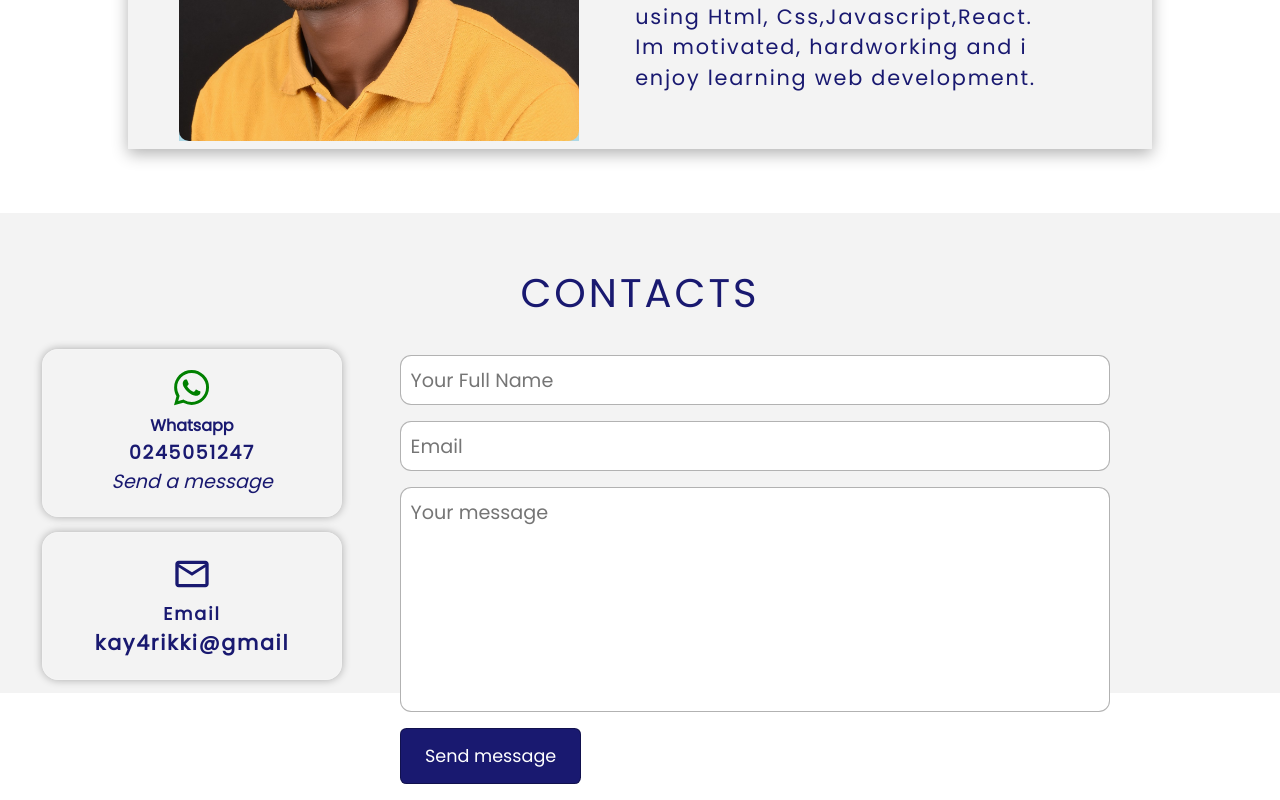
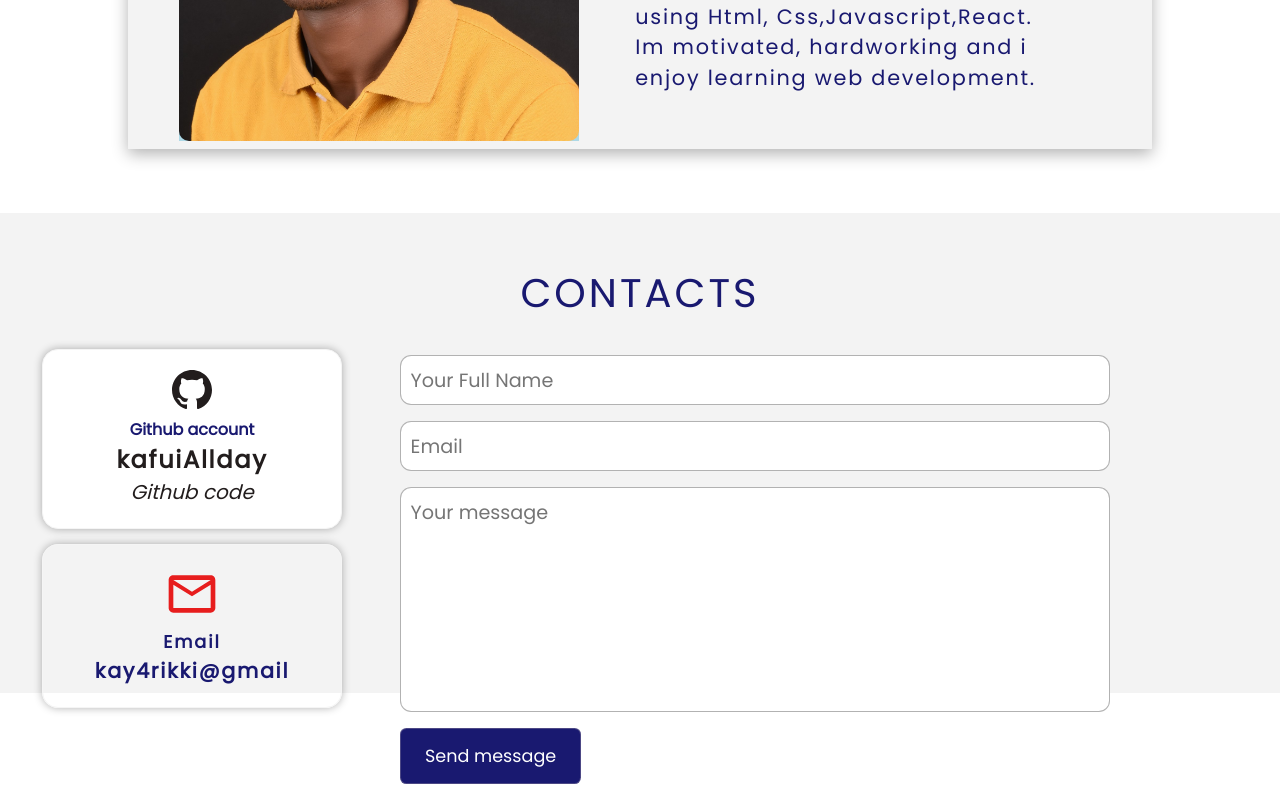
Before and after one commit to kafuiAllday/React-portfolio-site, a React (Create React App) app: page / in a window 1280 px wide. Shown: the part 2307-3107 px from the top of the page. Built offline with nearby package versions, Linux system fonts and the light colour scheme.

Commit message:
contact section

```diff
--- a/src/components/Contact/Contact.css
+++ b/src/components/Contact/Contact.css
@@ -25,7 +25,7 @@
     padding: .6rem;
 
 }
-.Wa{
+.github{
     border: 1px solid whitesmoke;
     padding: 1.3rem;
     border-radius: 1rem;
@@ -33,12 +33,25 @@
     margin: 0 auto;
     box-shadow: 0 0 8px rgba(0,0,0,0.3);
     color: midnightblue;
+    background-color: #fff;
+}
+.github h3{
+    letter-spacing: .11rem;
+    color: rgb(34, 29, 29);
+    font-size: 1.5rem;
+}
+
+.github a{
+    font-size: 20px;
+    font-style: italic;
+    text-decoration: none;
+
+    color:rgb(34, 29, 29)
+}
+.github a:hover{
+    text-decoration: underline;
 
 }
-.Wa h3{
-    letter-spacing: .11rem;
-}
-
 
 .Mail{
     border: 1px solid whitesmoke;
@@ -46,16 +59,18 @@
     box-shadow: 0 0 8px rgba(0,0,0,0.3);
     margin: 15px auto;
     padding: 1.3rem;
-    color: midnightblue;
+    color: rgb(231, 29, 29);
     font-size: 1.1rem;
     border-radius: 1rem;
 
 }
 .Mail h3{
     letter-spacing: .11rem;
+    color: midnightblue;
 }
 .Mail h4{
     letter-spacing: .12rem;
+    color: midnightblue;
 }
 
 form{
@@ -77,29 +92,22 @@ input,textarea{
     width: max-content;
     display: block;
     padding: 0.9rem 1.5rem;
-    border: 1px solid rgba(0,0,0,0.3);
+    border: 1px solid rgba(194, 181, 181, 0.3);
     border-radius: .4rem;
     color: white;
     font-size: 1.1rem;
 
 }
-.Wa .wsap{
-    font-size: 2.2rem;
-    color: green;
+.github .git{
+    font-size: 2.5rem;
+    color: rgb(34, 29, 29);
 
 }
 
-.Wa a{
-    text-decoration: none;
-    color: midnightblue;
-    font-size: 1.2rem;
-    font-style: italic;
-}
-.Wa a:hover{
-    color: green;
-}
+
+
 .Mail .email{
-    font-size: 2.5rem;
+    font-size: 3.5rem;
 }
 .contact_btn a{
     text-decoration: none;
--- a/src/components/Contact/Contact.jsx
+++ b/src/components/Contact/Contact.jsx
@@ -1,7 +1,7 @@
 import './Contact.css'
 import {MdOutlineEmail} from 'react-icons/md'
 import {BsWhatsapp} from 'react-icons/bs'
-
+import {GoMarkGithub} from 'react-icons/go'
 
 function Contact() {
   return (
@@ -11,11 +11,12 @@ function Contact() {
 
         <div className='contacts'>
           <div className='socials'>
-          <div className='Wa'>
-            <BsWhatsapp className='wsap'/>
-            <h4>Whatsapp</h4>
-            <h3>0245051247</h3>
-            <a href='https://api.whatsapp.com/send?phone+233245051247'>Send a message</a>
+          <div className='github'>
+          <GoMarkGithub className='git'/>
+
+            <h4>Github account</h4>
+            <h3>kafuiAllday</h3>
+            <a href='https://github.com/kafuiAllday' target='_blank'>Github code</a>
           </div>
           <div className='Mail'>
             <MdOutlineEmail className='email'/>
@@ -29,7 +30,7 @@ function Contact() {
             <input type='email' placeholder='Email' name='email' required/>
             <textarea name='message' rows='7' placeholder='Your message' required>
             </textarea>
-            <button type='submit' className='contact_btn'><a href='mail.kay4rikki@gmil.com'>Send message</a></button>
+            <button type='submit' className='contact_btn'><a href='mail.kay4rikki@gmail.com'>Send message</a></button>
           </form>
 
           </div>
--- a/src/components/Projects/Projects.css
+++ b/src/components/Projects/Projects.css
@@ -47,14 +47,16 @@ section{
     margin: 1rem 0;
     color: midnightblue;
     letter-spacing: .2rem;
-    font-weight: 500;
+    font-weight: 600;
     font-size: 1.4rem;
+
 
 }
 .portfolio_item a:hover{
     color: whitesmoke;
     background-image: linear-gradient(to bottom right, midnightblue,deepskyblue);
-    border: 0;
+    border: none;
+
 
 }
 
@@ -70,7 +72,17 @@ section{
     position: absolute;
     bottom: 1rem;
     display: inline-block;
+}
 
+.code-links{
+    display: flex;
+    justify-content: space-between;
+    background-color: green;
+    width: 100%;
+    align-items: center;
+}
+.github{
+    background-color: red;
 }
 
 
--- a/src/components/Projects/Projects.jsx
+++ b/src/components/Projects/Projects.jsx
@@ -10,8 +10,8 @@ const data = [
   {
     id:1,
     Image: IMG,
-    title: 'Restaurant website',
-    links:'',
+    title: 'Food website',
+    links:'https://foodie-gsoplezs0-kafuiallday.vercel.app/',
   },
   {
     id:2,
@@ -24,21 +24,21 @@ const data = [
     id:3,
     Image: IMG2,
     title: 'Quiz App',
-    links:'',
+    links:'https://quizy-jdcqayvl8-kafuiallday.vercel.app/',
 
   },
   {
     id:4,
     Image: IMG3,
     title: 'Fitness club',
-    links:'',
+    links:'https://alwayafitness-jl2m5hwcu-kafuiallday.vercel.app',
 
   },
   {
     id:5,
     Image: IMG4,
     title: 'Stopwatch',
-    links:'',
+    links:'https://stopwatch-4fmn-mi0fy4opw-kafuiallday.vercel.app/',
 
   }
 
@@ -57,8 +57,8 @@ function Projects() {
               <img src={Image} alt={title} />
             </div>
             <h3>{title}</h3>
+
               <a className='first_link' href={links}  target='_blank' >View Project</a>
-
 
           </article>
           )
```
